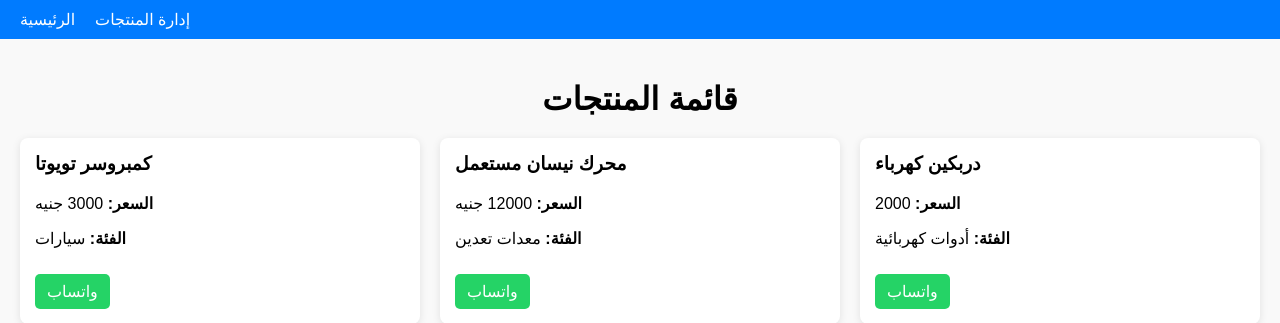
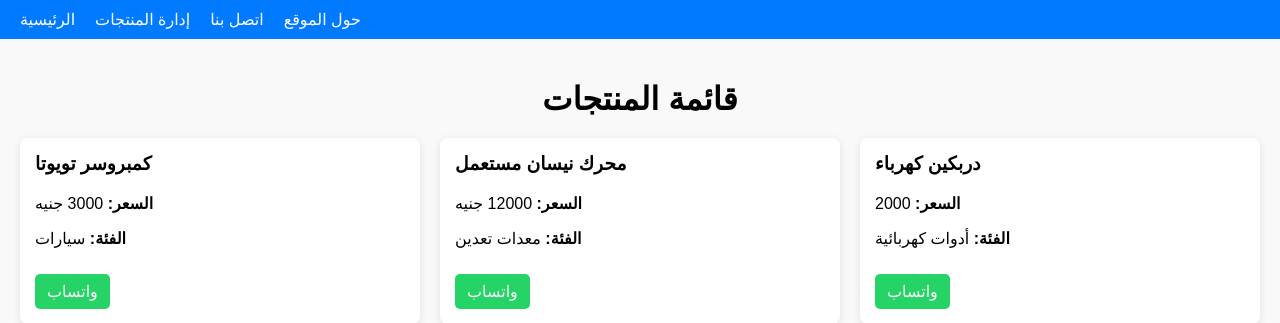
Before and after one commit to Aljaili-Elsmani/Parts-hunter, a Flask app: page / in a window 1280 px wide. Shown: the top 323 px of the page. Run offline with Flask 3, Linux system fonts and the light colour scheme.

Commit message:
Refactor header and footer in base.html template

```diff
--- a/app/templates/base.html
+++ b/app/templates/base.html
@@ -7,19 +7,25 @@
     <link rel="stylesheet" href="{{ url_for('static', filename='style.css') }}">
 </head>
 <body>
+    <!-- رأس الصفحة / القائمة -->
     <header>
         <nav>
             <ul>
-            <li><a href="{{ url_for('home') }}">الرئيسية</a></li>
+                <li><a href="{{ url_for('index') }}">الرئيسية</a></li>
                 <li><a href="{{ url_for('admin') }}">إدارة المنتجات</a></li>
+                <li><a href="{{ url_for('contact') }}">اتصل بنا</a></li>
+                <li><a href="{{ url_for('about') }}">حول الموقع</a></li>
             </ul>
         </nav>
     </header>
 
+    <!-- محتوى الصفحات -->
     <main>
-    {% block content %}{% endblock %}
+        {% block content %}
+        {% endblock %}
     </main>
 
+    <!-- تذييل الصفحة -->
     <footer>
         <p>&copy; 2025 Parts Hunter. جميع الحقوق محفوظة.</p>
     </footer>
```
Lines whose indentation alone changed are shown as unchanged.
